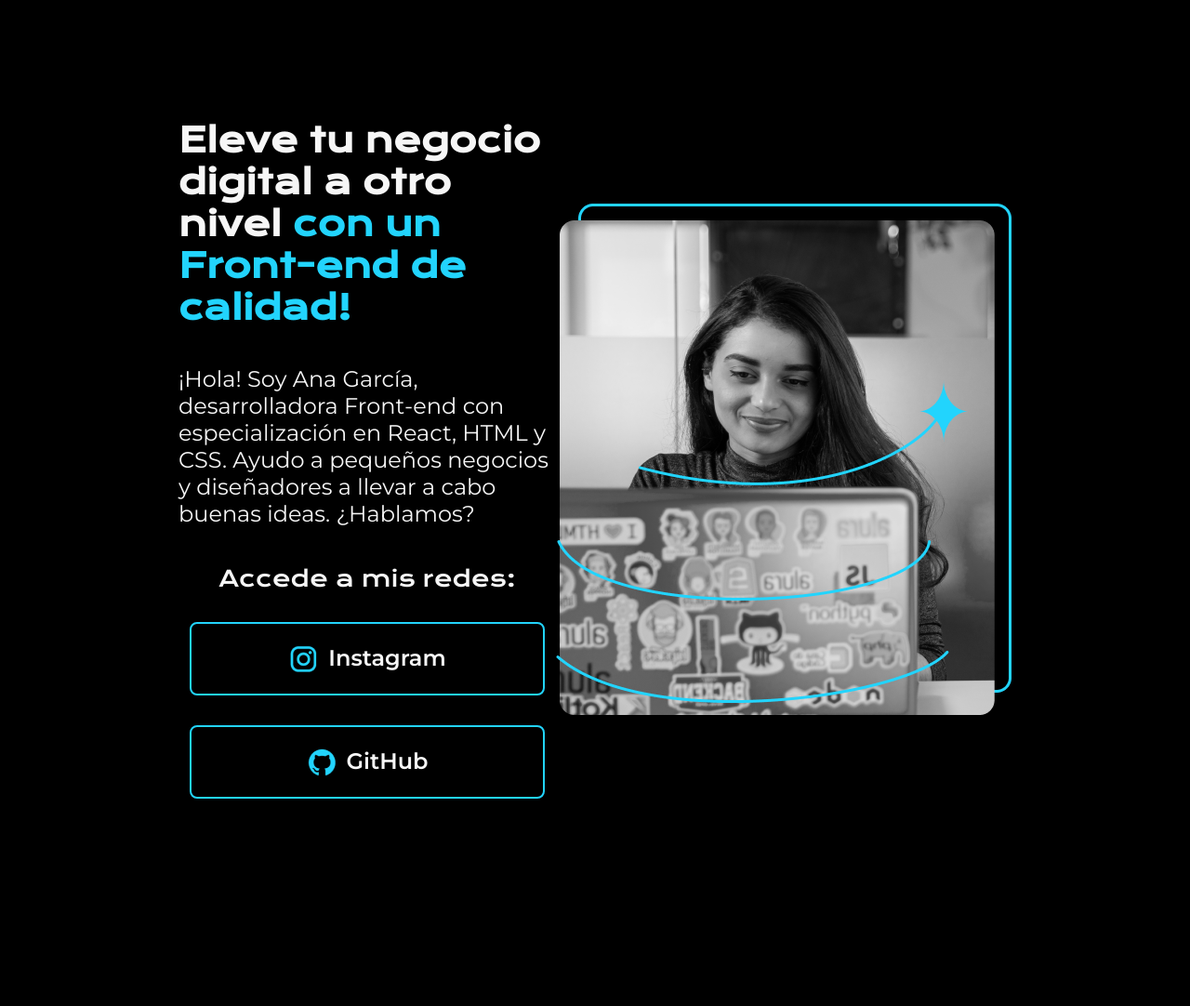
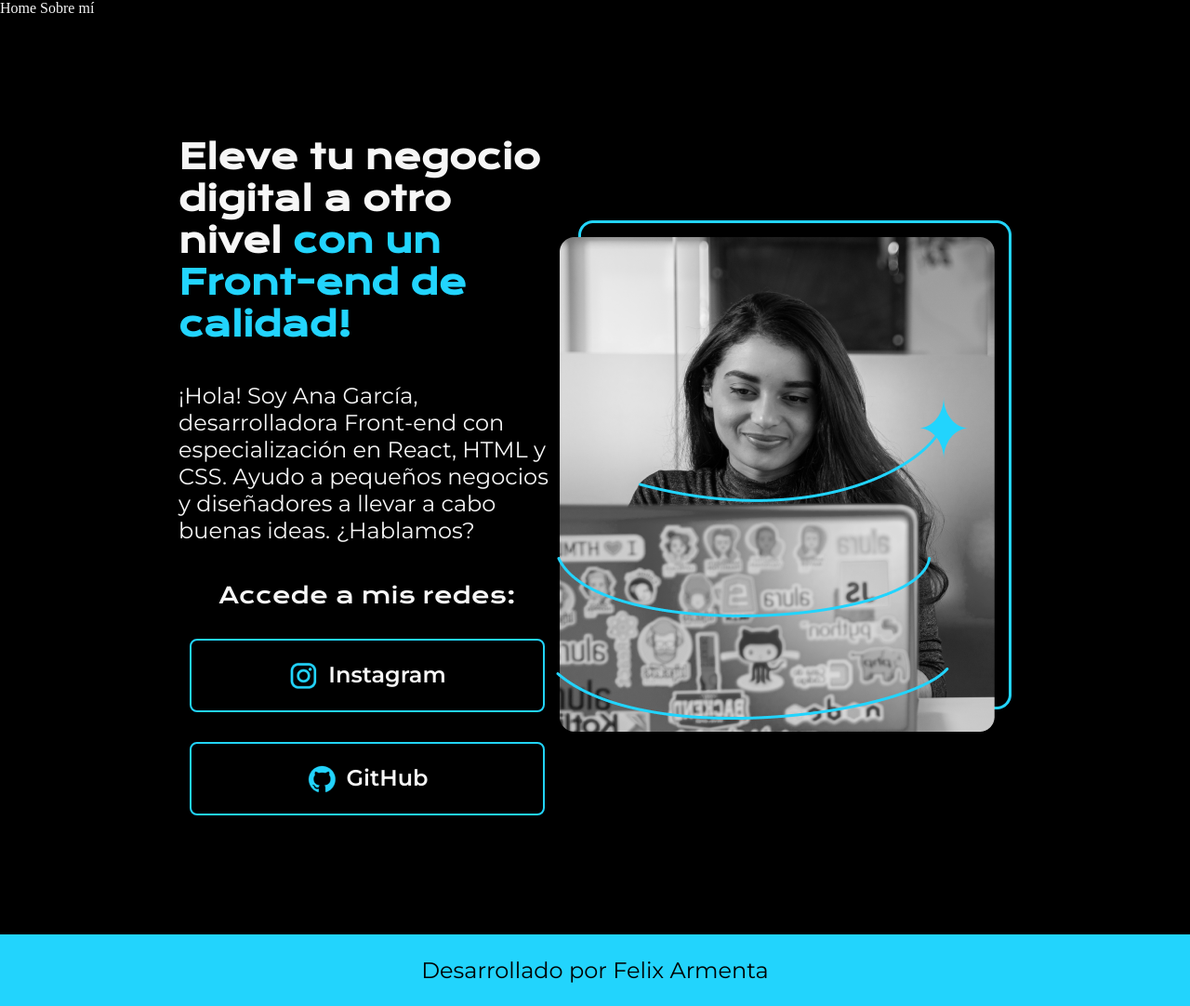
Before and after one commit to FelixH316/Alura07-HTML_CSS_HeaderF_CssVars, a plain HTML site: page index.html in a window 1280 px wide. Shown: the whole page at 93% size. Before the commit the page ends 928 px from the top, so only its background shows below. Drawn offline with nearby package versions, Linux system fonts and the light colour scheme.

Commit message:
ALURA-07 Header and footer initial config

```diff
--- a/index.html
+++ b/index.html
@@ -9,7 +9,12 @@
 
 </head>
 <body>
-    <header></header>
+    <header class="header">
+        <nav class="header__menu">
+            <a class="header__menu__link">Home</a>
+            <a class="header__menu__link">Sobre mí</a>
+        </nav>
+    </header>
     <main class="presentacion">
         <section class="presentacion__contenido">
             <h1 class="presentacion__contenido__titulo">
@@ -35,6 +40,8 @@
         </section>
             <img src="./images/Imagem.png" alt="Foto de Ana García desarrolando un proyecto">
     </main>
-    <footer></footer>
+    <footer class="footer">
+        <p>Desarrollado por Felix Armenta</p>
+    </footer>
 </body>
 </html>
--- a/style.css
+++ b/style.css
@@ -7,7 +7,6 @@
 }
 
 body{
-    height: 100vh;
     box-sizing: border-box;
     background-color: #000000;
     color: #F6F6F6;
@@ -80,3 +79,14 @@ body{
 {
     background-color: #272727;
 }
+
+.footer
+{
+    background-color: #22D4FD;
+    padding: 24px;
+    color: #000000;
+    text-align: center;
+    font-family: 'Montserrat', sans-serif;
+    font-size: 24px;
+    font-weight: 400;
+}
```
